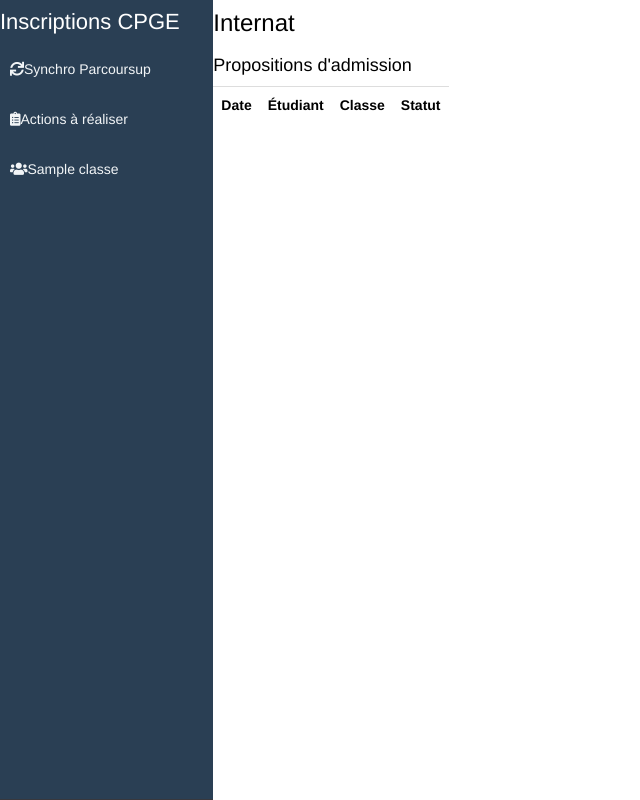
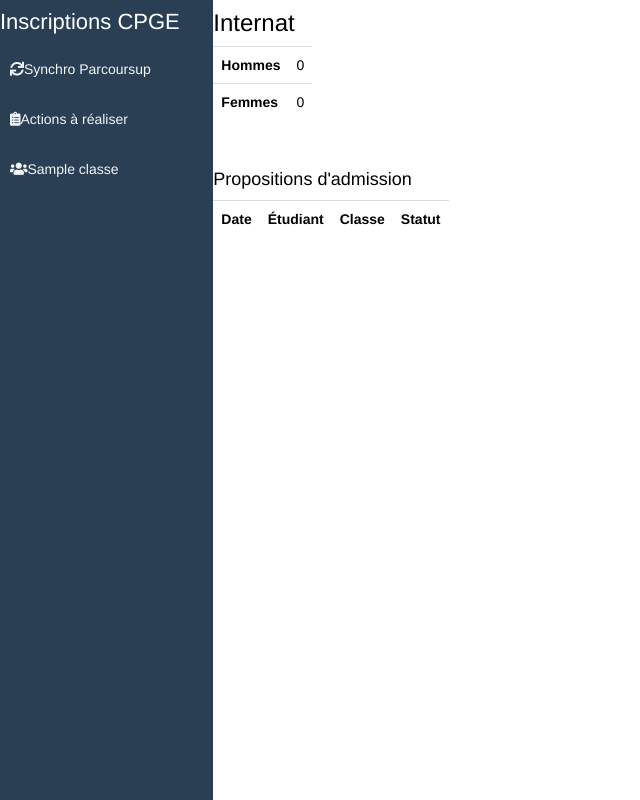
Before and after one commit to pykol/inscrisup, a Django app: page /internat/ in a window 1280 px wide. Shown: the whole page, without its empty margins (0-640 px from the left). Run offline with Django 3.2, Linux system fonts and the light colour scheme; tables that the repository leaves empty hold one stand-in row (values such as "Sample post"); lists and menus that the app fills with data are empty; style sheets or scripts are compiled from the project's sources.

Commit message:
Statistiques de l'internat par sexe et par classe

```diff
--- a/parcoursup/templates/parcoursup/internat_detail.html
+++ b/parcoursup/templates/parcoursup/internat_detail.html
@@ -1,6 +1,30 @@
 {% extends "parcoursup/index.html" %}
 {% block main %}
 <h2>Internat</h2>
+
+<table>
+  <tr>
+    <th>Hommes</th>
+    <td>{{ num_hommes }}</td>
+  </tr>
+  <tr>
+    <th>Femmes</th>
+    <td>{{ num_femmes }}</td>
+  </tr>
+</table>
+
+<table>
+  <tr>
+    {% for classe, _ in par_classe.items %}
+    <th>{{ classe }}</th>
+    {% endfor %}
+  </tr>
+  <tr>
+    {% for _, num in par_classe.items %}
+    <th>{{ num }}</th>
+    {% endfor %}
+  </tr>
+</table>
 
 <h3>Propositions d'admission</h3>
 <table>
--- a/parcoursup/views.py
+++ b/parcoursup/views.py
@@ -214,5 +214,23 @@ def internat_detail(request):
             proposition_actuelle__internat=True,
             proposition_actuelle__remplacee_par__isnull=True,
             proposition_actuelle__date_demission__isnull=True)
+
+    num_hommes = etudiant_list.filter(sexe=Etudiant.SEXE_HOMME).count()
+    num_femmes = etudiant_list.filter(sexe=Etudiant.SEXE_FEMME).count()
+
+    par_classe_qs = \
+            etudiant_list.values('proposition_actuelle__classe').annotate(Count('dossier_parcoursup'))
+
+    par_classe = {}
+    for item in par_classe_qs:
+        classe = Classe.objects.get(pk=item['proposition_actuelle__classe'])
+        num = item['dossier_parcoursup__count']
+        par_classe[classe] = num
+
     return render(request, 'parcoursup/internat_detail.html',
-            context={'etudiant_list': etudiant_list})
+            context={
+                'etudiant_list': etudiant_list,
+                'num_hommes': num_hommes,
+                'num_femmes': num_femmes,
+                'par_classe': par_classe,
+                })
```
